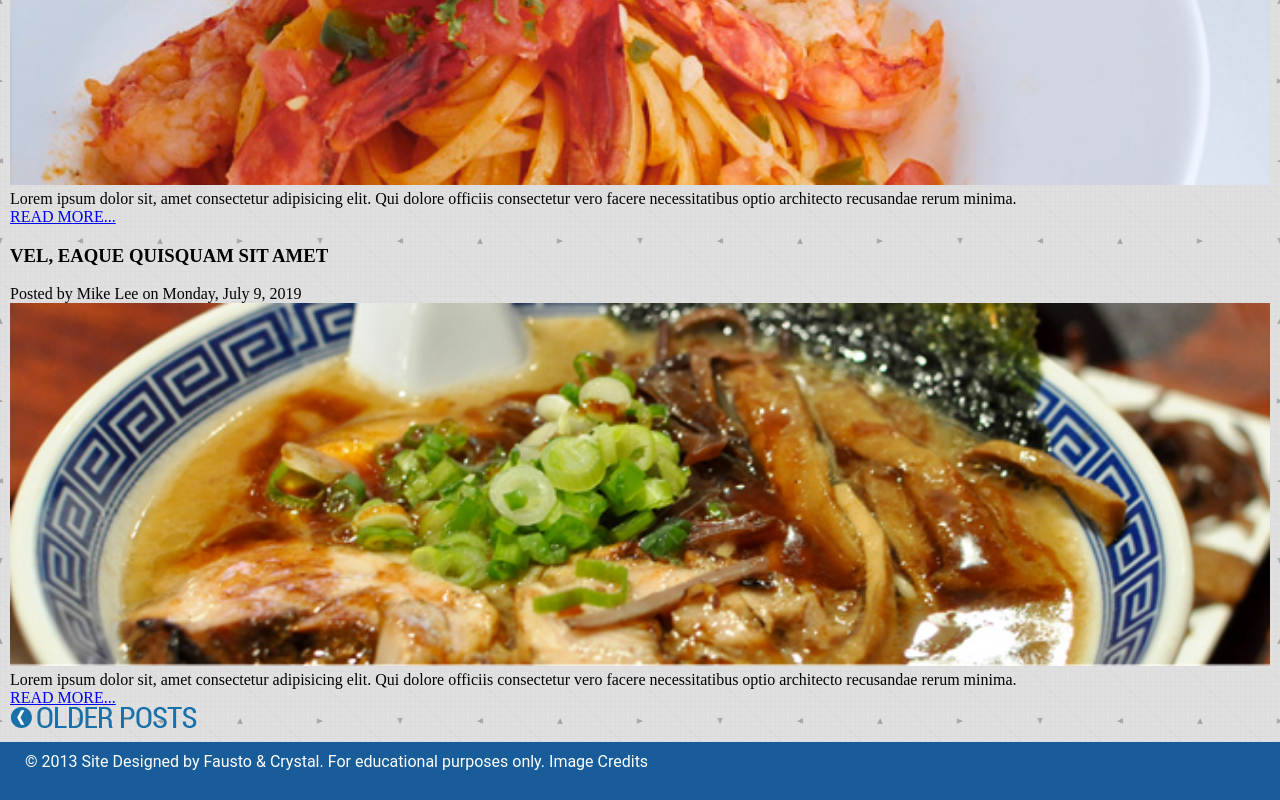
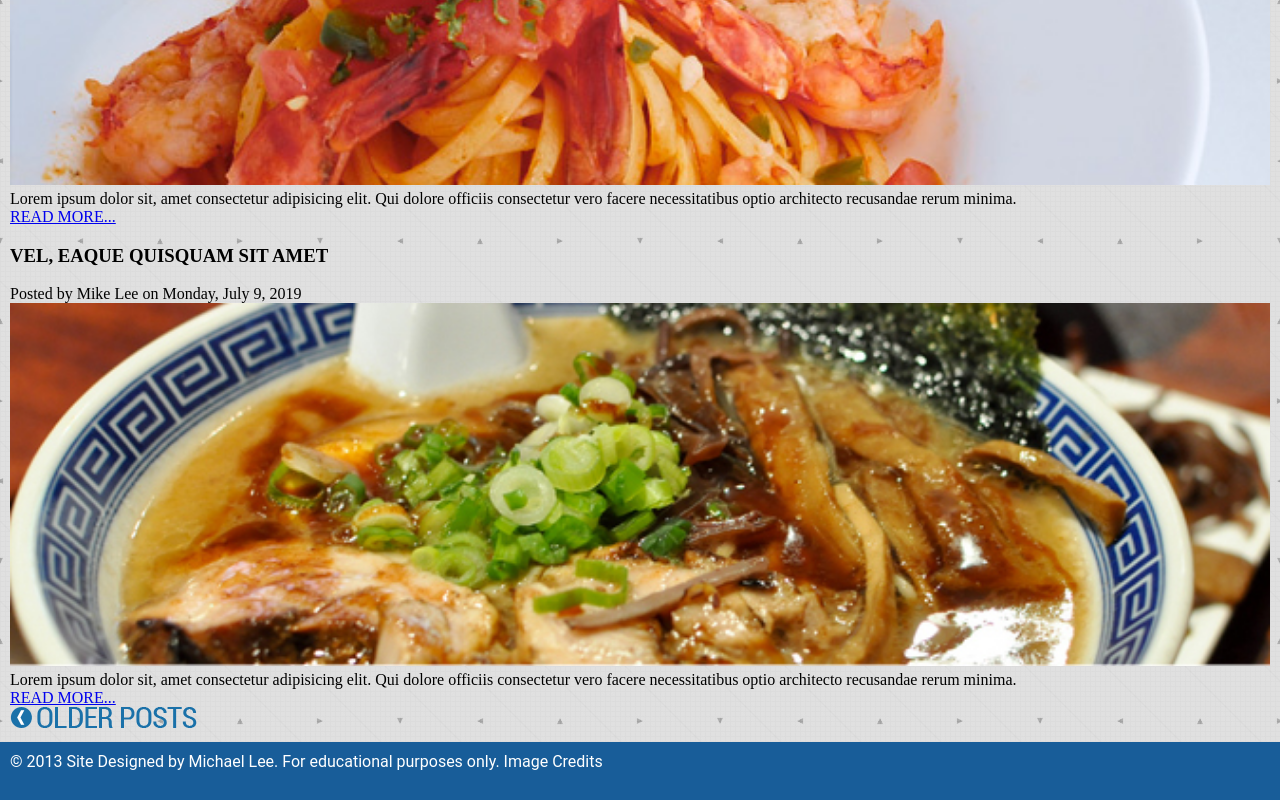
Before and after one commit to Strikerred/FoofExplorer-FrontEnd, a website: page dev/index.html in a window 1280 px wide. Shown: the part 8639-9439 px from the top of the page. Drawn offline with nearby package versions, Linux system fonts and the light colour scheme; files that its build step writes are made by us from their sources; files whose address does not match are found by name.

Commit message:
modified index file and footer padding

```diff
--- a/dev/index.html
+++ b/dev/index.html
@@ -161,7 +161,7 @@
 	</main>
 
 	<footer>
-		<p>&copy 2013 Site Designed by Fausto & Crystal. For educational purposes only. Image Credits</p>
+		<p>&copy 2013 Site Designed by Michael Lee. For educational purposes only. Image Credits</p>
 	</footer>
 
 <!-- *** IMPORTANT *** If you do not require the jQuery Library then feel free to delete the next line -->
--- a/dev/scss/_footer.scss
+++ b/dev/scss/_footer.scss
@@ -4,8 +4,8 @@
     height:58px;
     color:white;
 
-    padding-left:25px;
-    padding-right:25px;
+    padding-left:10px;
+    padding-right:10px;
     p{
         padding-top:10px;
        font-family:$robotoLight
```
Also changed, not shown: 5 other files.
